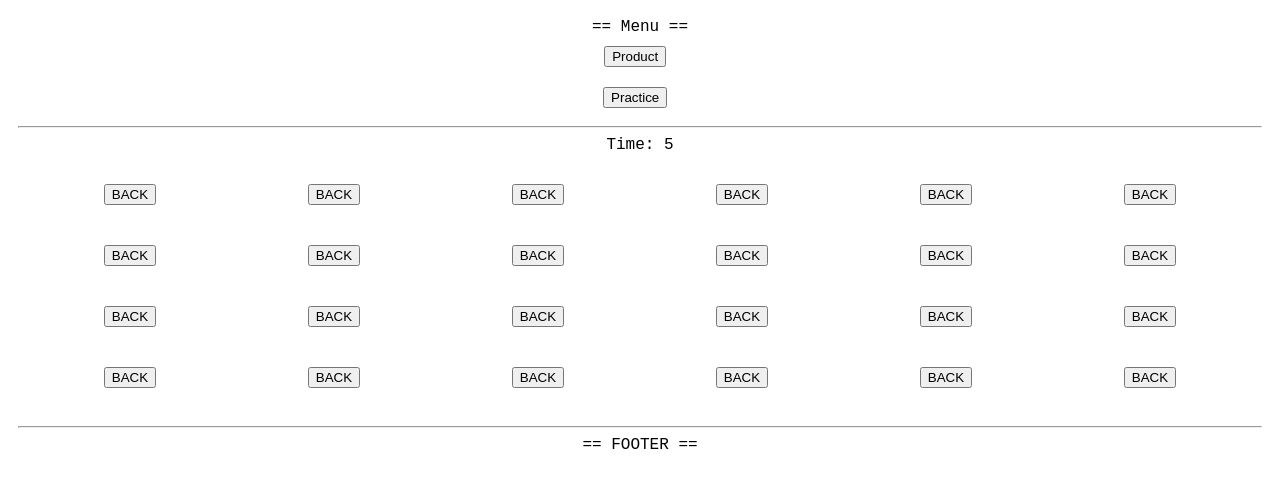
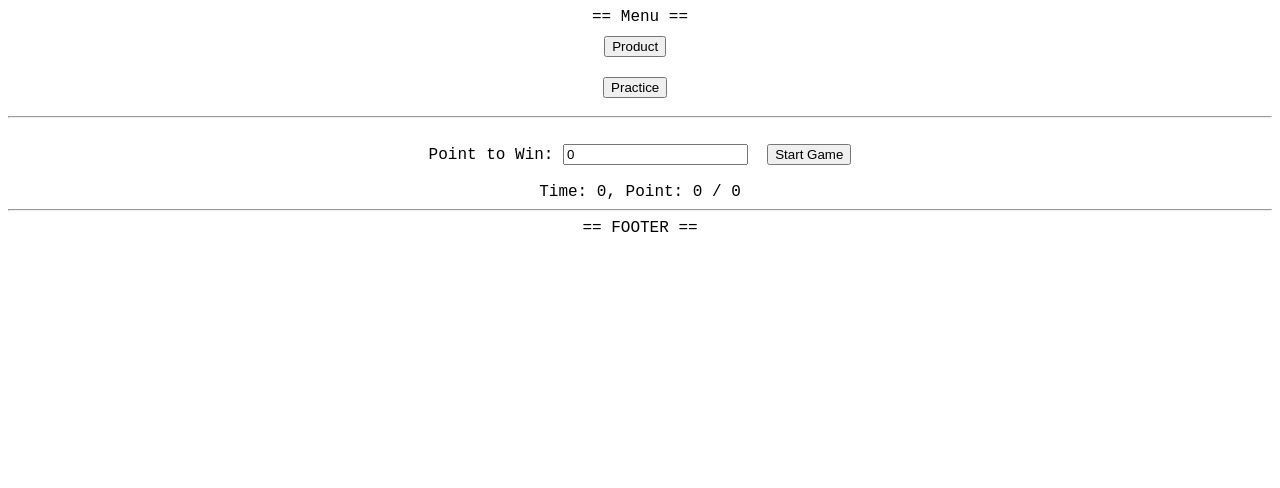
Before and after one commit to michael-ouyang-projects/vue3-practice, a Vue app: page / in a window 1280 px wide. Shown: the top 488 px of the page. Built offline with nearby package versions, Linux system fonts and the light colour scheme.

Commit message:
add shuffle feature

```diff
--- a/src/App.vue
+++ b/src/App.vue
@@ -1,8 +1,8 @@
 <template>
-  <Menu :changeShowingType="changeShowingType"></Menu>
-  <Product v-if="showProduct"></Product>
-  <Practice v-if="showPractice" title="THIS IS TITLE"></Practice>
-  <Footer></Footer>
+  <Menu :changeShowingType="changeShowingType" />
+  <Product v-if="showProduct" />
+  <Practice v-if="showPractice" title="THIS IS TITLE" />
+  <Footer />
 </template>
 
 <script>
--- a/src/components/Card.vue
+++ b/src/components/Card.vue
@@ -1,28 +1,19 @@
 <template>
   <div>
-    <button @click="handleClicked">{{ value }}</button>
+    <button>{{ value }}</button>
   </div>
 </template>
 
 <script>
 export default {
   props: {
-    value: String,
-    changeCardShowingStatus: null
-  },
-  setup (props) {
-    const handleClicked = () => {
-      props.changeCardShowingStatus()
-    }
-    return {
-      handleClicked
-    }
+    value: String
   }
 }
 </script>
 
-<style>
+<style scoped>
 div {
-  padding: 10px
+  padding: 30px
 }
 </style>
--- a/src/components/Menu.vue
+++ b/src/components/Menu.vue
@@ -26,3 +26,9 @@ export default {
   }
 };
 </script>
+
+<style scoped>
+div {
+  padding: 10px
+}
+</style>
--- a/src/components/Product.vue
+++ b/src/components/Product.vue
@@ -1,5 +1,9 @@
 <template>
-  Time: {{ counter }}
+  <div v-show="showStartGameBlock"><br/>
+    Point to Win: <input v-model="pointToWin" />&nbsp;
+    <button @click="startGame">Start Game</button><br/><br/>
+  </div>
+  Time: {{ counter }}, Point: {{ point }} / {{ pointToWin }}
   <div id="card">
     <div v-for="card in cards" v-bind:key="card">
       <Card :value='card.showingText' @click="filpCard(card)"></Card>
@@ -8,75 +12,86 @@
 </template>
 
 <script>
-import { ref, onMounted } from 'vue'
+import { ref } from 'vue'
 import Card from './Card.vue'
 
 export default {
   components: {
     Card
   },
-  props: {
-    changeShowingType: null,
-  },
   setup () {
+    const showStartGameBlock = ref(true)
     const counter = ref(0)
-    onMounted(() => {
-      setInterval(() => {
-        counter.value++
-      }, 1000)
-    })
+    const cards = ref([])
+    const datas = ref(['A', 'B', 'C', 'D', 'E', 'F', 'G', 'H', 'I', 'J', 'K', 'L', 'M', 'N', 'O', 'P', 'Q', 'R', 'S', 'T', 'U', 'V', 'W', 'X', 'Y', 'Z'])
+    var startCountingTime
+    const startGame = () => {
+      showStartGameBlock.value = false
+      for(var i = 0; i < pointToWin.value; i++) {
+        cards.value.push({ showingText: 'BACK', data: datas.value[i] })
+        cards.value.push({ showingText: 'BACK', data: datas.value[i] })
+      }
+      shuffle(cards.value)
+      startCountingTime = setInterval(() => {counter.value++}, 1000)
+    }
 
-    const currentlyOpeningCards = ref(null)
+    const point = ref(0)
+    const pointToWin = ref(0)
+    const canFlip = ref(true)
+    const currentlyOpeningCard = ref(null)
     const filpCard = (card) => {
-      if(card.showingText == 'BACK') {
-        if(currentlyOpeningCards.value == null) {
-          card.showingText = card.culture
-          currentlyOpeningCards.value = card
+      if(card.showingText == 'BACK' && canFlip.value) {
+        if(currentlyOpeningCard.value == null) {
+          card.showingText = card.data
+          currentlyOpeningCard.value = card
         } else {
-          if(currentlyOpeningCards.value.culture == card.culture) {
-            card.showingText = card.culture
-            currentlyOpeningCards.value = null
+          if(currentlyOpeningCard.value.data == card.data) {
+            card.showingText = card.data
+            currentlyOpeningCard.value = null
+            if(++point.value == pointToWin.value) {
+              setTimeout(() => {
+                alert('Time to Win: ' + counter.value + ' seconds')
+                cards.value = []
+                showStartGameBlock.value = true
+                clearInterval(startCountingTime)
+                counter.value = 0
+                point.value = 0}, 10);
+            }
           } else {
-            card.showingText = card.culture
+            canFlip.value = false;
+            card.showingText = card.data
             setTimeout(() => card.showingText = 'BACK', 2000);
-            setTimeout(() => {currentlyOpeningCards.value.showingText = 'BACK'
-                              currentlyOpeningCards.value = null}, 2000);
+            setTimeout(() => {currentlyOpeningCard.value.showingText = 'BACK'
+                              currentlyOpeningCard.value = null
+                              canFlip.value = true}, 2000);
           }
         }
       }
     }
-    const cards = ref([
-      { showingText: 'BACK', culture: '實在' },
-      { showingText: 'BACK', culture: '實力' },
-      { showingText: 'BACK', culture: '責任' },
-      { showingText: 'BACK', culture: '團隊' },
-      { showingText: 'BACK', culture: '和諧' },
-      { showingText: 'BACK', culture: '快樂' },
-      { showingText: 'BACK', culture: '領先' },
-      { showingText: 'BACK', culture: '卓越' },
-      { showingText: 'BACK', culture: '榮譽' },
-      { showingText: 'BACK', culture: '知福' },
-      { showingText: 'BACK', culture: '惜緣' },
-      { showingText: 'BACK', culture: '感恩' },
-      { showingText: 'BACK', culture: '實在' },
-      { showingText: 'BACK', culture: '實力' },
-      { showingText: 'BACK', culture: '責任' },
-      { showingText: 'BACK', culture: '團隊' },
-      { showingText: 'BACK', culture: '和諧' },
-      { showingText: 'BACK', culture: '快樂' },
-      { showingText: 'BACK', culture: '領先' },
-      { showingText: 'BACK', culture: '卓越' },
-      { showingText: 'BACK', culture: '榮譽' },
-      { showingText: 'BACK', culture: '知福' },
-      { showingText: 'BACK', culture: '惜緣' },
-      { showingText: 'BACK', culture: '感恩' },
-    ])
     return {
       counter,
+      startGame,
+      showStartGameBlock,
+      point,
+      pointToWin,
+      cards,
       filpCard,
-      cards
     }
   }
+}
+
+function shuffle(array) {
+  var currentIndex = array.length;
+  var randomIndex;
+  var temporaryValue;
+  while (currentIndex !== 0) {
+    randomIndex = Math.floor(Math.random() * currentIndex);
+    currentIndex--;
+    temporaryValue = array[currentIndex];
+    array[currentIndex] = array[randomIndex];
+    array[randomIndex] = temporaryValue;
+  }
+  return array;
 }
 </script>
 
```
